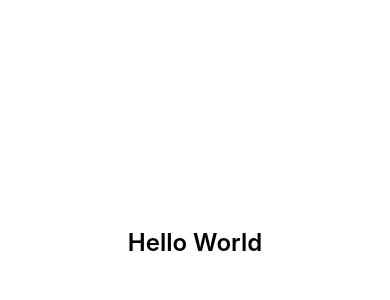
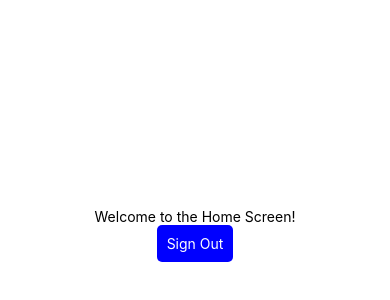
Before and after one commit to Balogh08/CodePlayground, a React Native app: screen / in a window 390 px wide. Shown: the part 180-480 px from the top of the page. Built offline with nearby package versions, Linux system fonts and the light colour scheme.

Commit message:
Adding simple screens to app.jsx

```diff
--- a/App.jsx
+++ b/App.jsx
@@ -1,12 +1,13 @@
 import React from 'react';
-import { SafeAreaView, Text, StyleSheet, View } from 'react-native';
+import { SafeAreaView, StyleSheet } from 'react-native';
+// import LoginScreen from './src/screens/LoginScreen';
+// import SignupScreen from './src/screens/SignupScreen';
+import HomeScreen from './src/screens/HomeScreen';
 
 export default function App() {
   return (
     <SafeAreaView style={styles.container}>
-      <View style={styles.centeredView}>
-        <Text style={styles.helloWorld}>Hello World</Text>
-      </View>
+      <HomeScreen />
     </SafeAreaView>
   );
 }
@@ -14,15 +15,5 @@ export default function App() {
 const styles = StyleSheet.create({
   container: {
     flex: 1,
-  },
-  centeredView: {
-    flex: 1,
-    justifyContent: 'center',
-    alignItems: 'center',
-    margin: 12,
-  },
-  helloWorld: {
-    fontSize: 24,
-    fontWeight: '600',
-  },
+  }
 });
```
